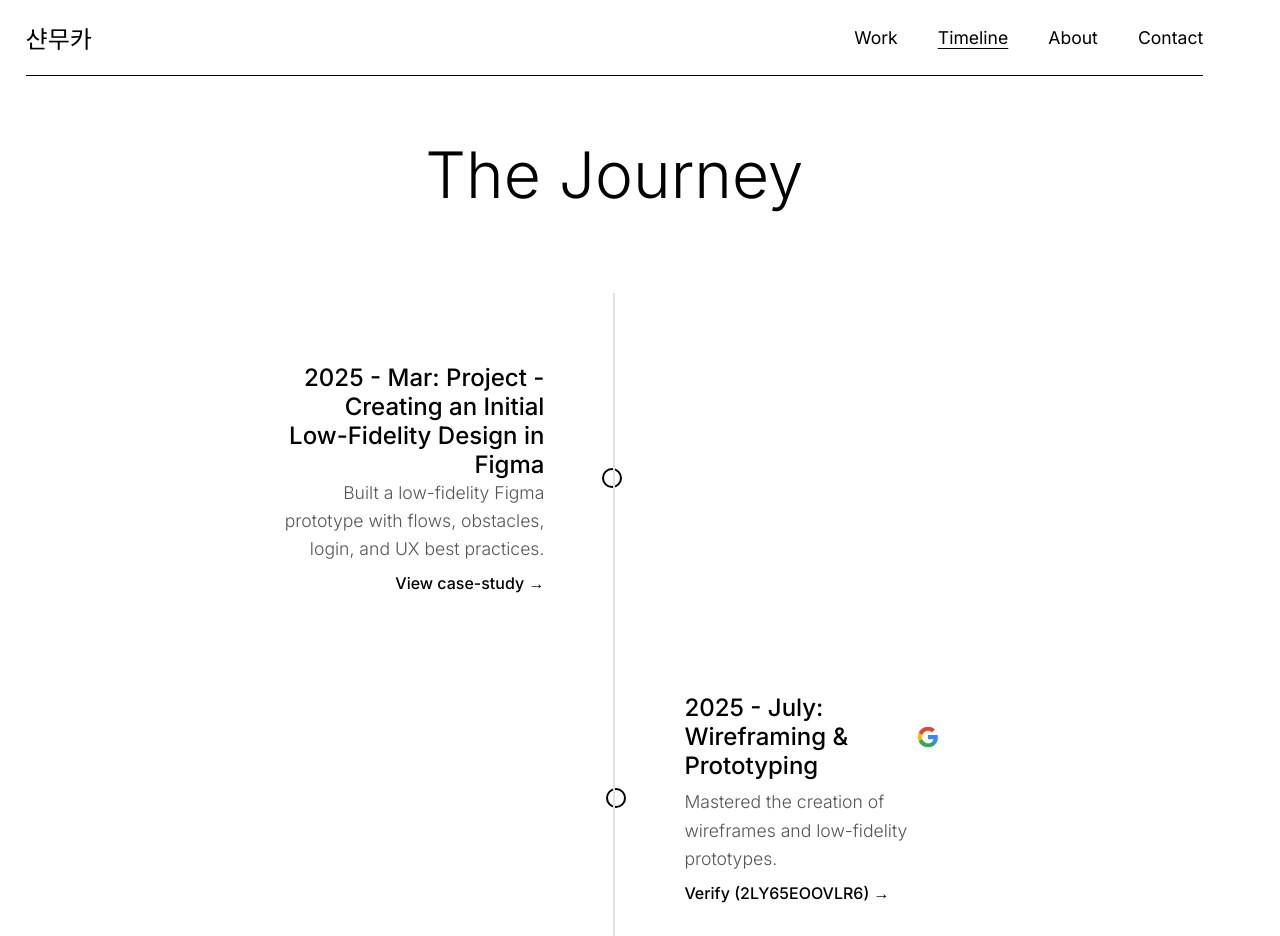
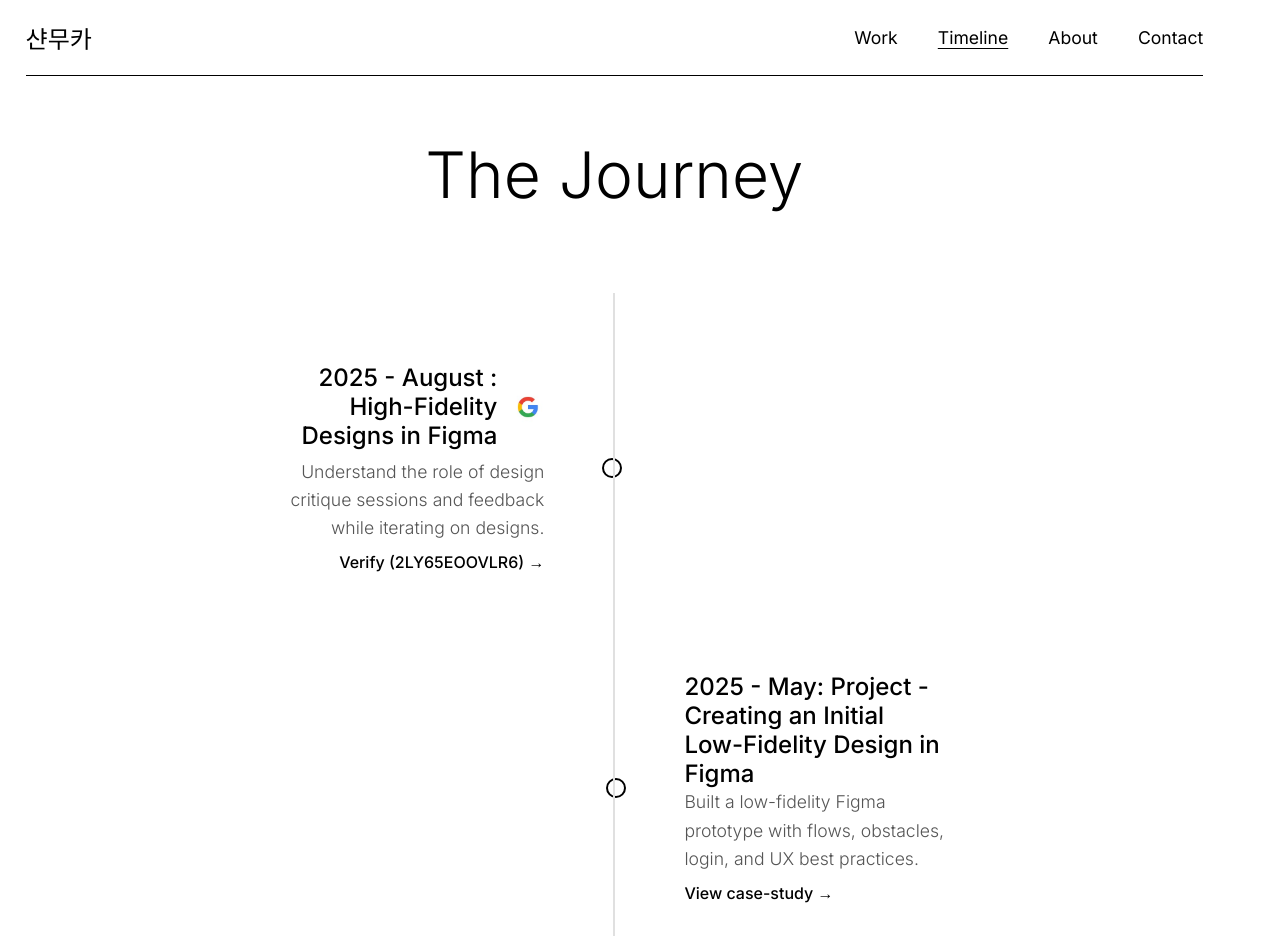
Before and after one commit to Shanmukha-Vardhan/portfolio, a website: page public/timeline.html in a window 1280 px wide. Shown: the top 936 px of the page. Drawn offline with Linux system fonts and the light colour scheme.

Commit message:
added new project

```diff
--- a/public/timeline.html
+++ b/public/timeline.html
@@ -37,8 +37,35 @@
         <div class="timeline">
           <div class="timeline-item reveal">
             <div class="timeline-content">
+              <div class="content-header">
+                <h3>
+                  2025 - August : High-Fidelity Designs in Figma </h3>
+                <img
+                  src="assets/google-logo.png"
+                  alt="Google Logo"
+                  class="timeline-logo"
+                />
+              </div>
+              <p>
+                Understand the role of design critique sessions and feedback while iterating on designs.
+              </p>
+              <a
+                href="https://www.coursera.org/account/accomplishments/records/2LY65EOOVLR6"
+                target="_blank"
+                class="verify-link"
+                >Verify (2LY65EOOVLR6) →</a
+              >
+            </div>
+          </div>
+
+
+
+
+
+          <div class="timeline-item reveal">
+            <div class="timeline-content">
               <h3>
-                2025 - Mar: Project - Creating an Initial Low-Fidelity Design in
+                2025 - May: Project - Creating an Initial Low-Fidelity Design in
                 Figma
               </h3>
               <p>
@@ -48,6 +75,7 @@
               <a href="case-studies/case-study-figma.html">View case-study →</a>
             </div>
           </div>
+
 
           <div class="timeline-item reveal">
             <div class="timeline-content">
```
Also changed, not shown: public/index.html (+1 -1 lines), 1 other file.
